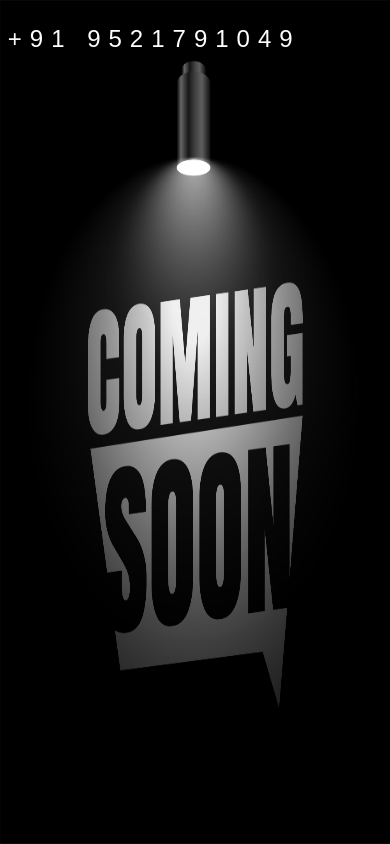
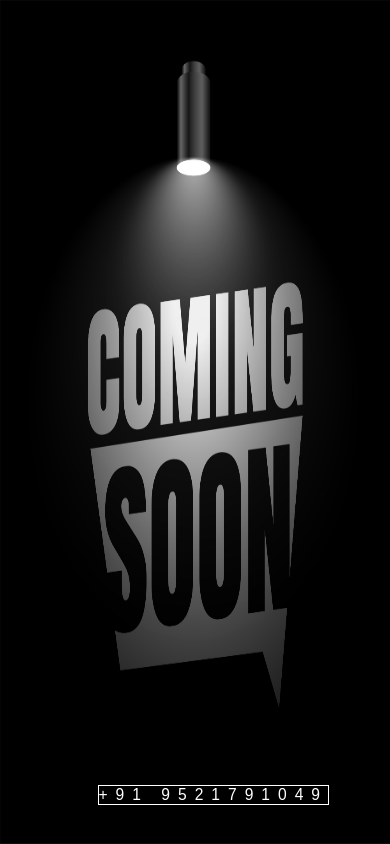
Before and after one commit to AyushiitrFreedom/eccinfratech, a plain HTML site: page index.html in a window 390 px wide. Shown: the top 844 px of the page. Drawn offline with Linux system fonts and the light colour scheme.

Commit message:
made it better responsive

```diff
--- a/index.html
+++ b/index.html
@@ -10,7 +10,7 @@
 </head>
 
 <body>
-    <p>+91 9521791049</p>
+    <div>+91 9521791049</div>
 </body>
 
 </html>
--- a/style.css
+++ b/style.css
@@ -20,16 +20,16 @@ body {
     overflow: hidden;
 }
 
-body p {
+body div {
     position: absolute;
-    top: 3%;
-    left: 2%;
+    top: 93%;
+    left: 3%;
     color: white;
     font-size: 2rem;
     letter-spacing: .5rem;
 }
 
-@media only screen and (max-width: 1177px) {
+@media only screen and (max-width: 767px) {
     body {
         background-image: url('images/comming_soon_mobile.jpg');
         background-repeat: no-repeat;
@@ -38,7 +38,10 @@ body p {
         overflow: hidden;
     }
 
-    body p {
-        font-size: 1.5rem;
+    body div {
+        border: 1px solid white;
+        font-size: 4vw;
+        margin: auto;
+        left: 25%;
     }
 }
```
